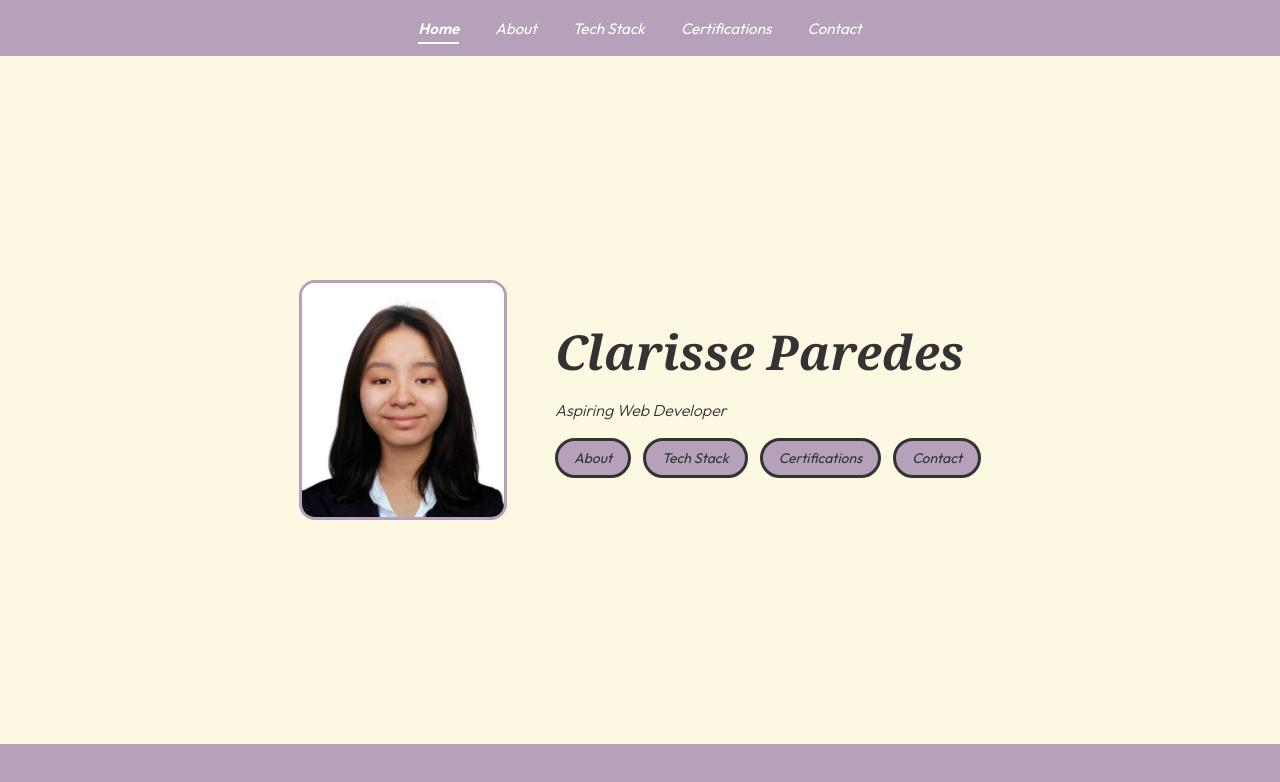
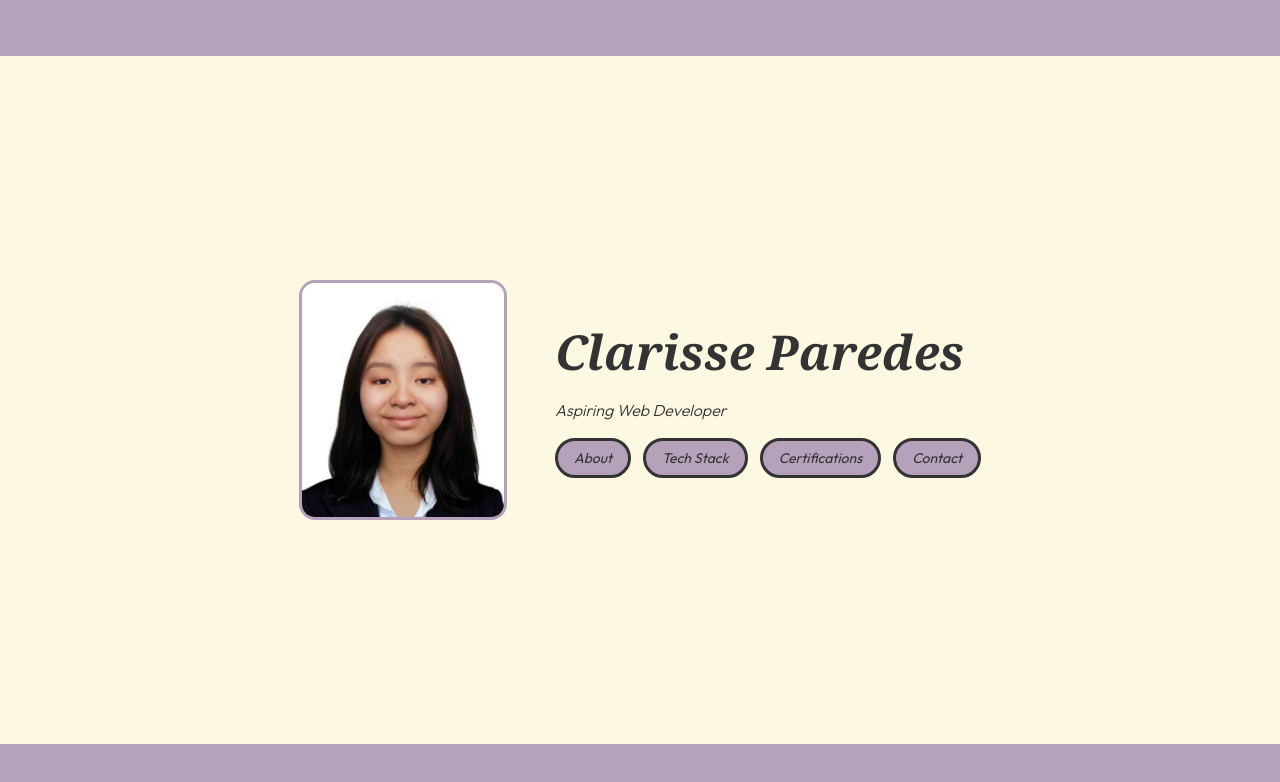
Before and after one commit to clrssprds/portfolio-nuxt, a Nuxt app: page / in a window 1280 px wide. Shown: the top 782 px of the page. Built offline with nearby package versions, Linux system fonts and the light colour scheme.

Commit message:
Hide desktop navbar links on the home page

```diff
--- a/app/components/AppNavbar.vue
+++ b/app/components/AppNavbar.vue
@@ -1,6 +1,7 @@
 <script setup lang="ts">
 const route = useRoute()
 const isOpen = ref(false)
+const isHome = computed(() => route.path === '/')
 
 const links = [
   { label: 'Home', to: '/' },
@@ -38,7 +39,7 @@ onBeforeUnmount(() => {
   <header class="sticky top-0 z-50">
     <nav class="navbar min-h-14 bg-primary px-6 text-white">
       <!-- Desktop menu -->
-      <ul class="hidden flex-1 items-center justify-center gap-9 lg:flex">
+      <ul v-if="!isHome" class="hidden flex-1 items-center justify-center gap-9 lg:flex">
         <li v-for="link in links" :key="link.to">
           <NuxtLink
             :to="link.to"
```
